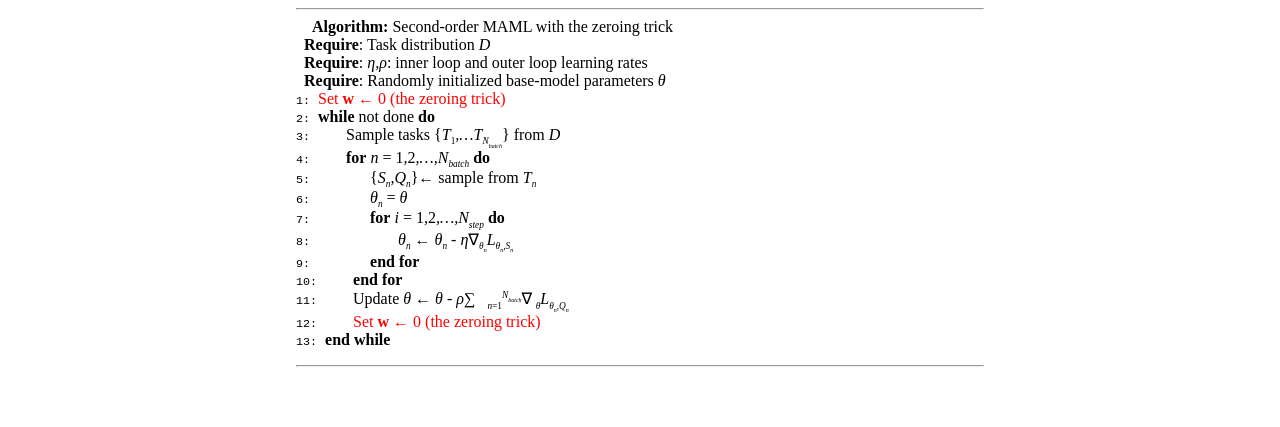
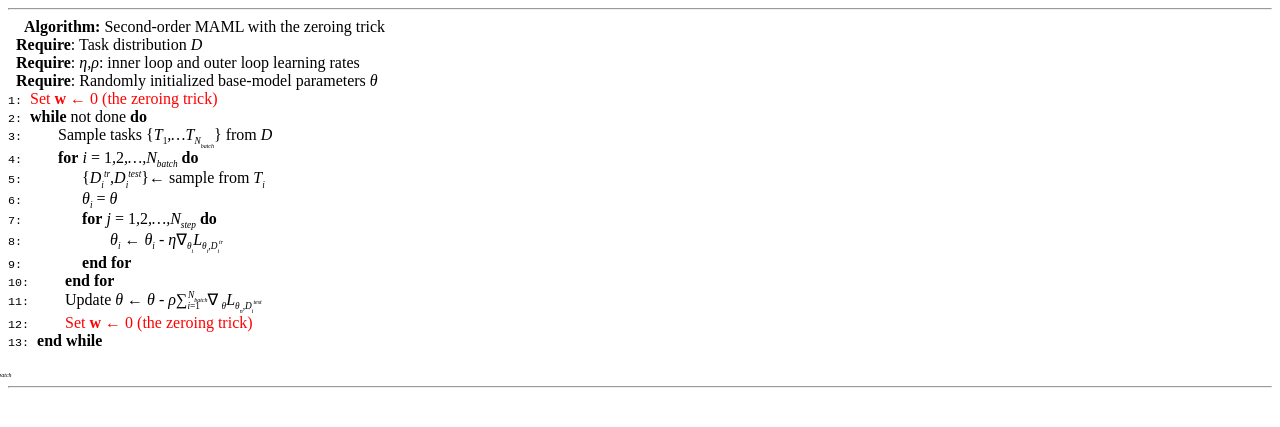
Before and after one commit to blogosfair/Classification-layer-Initialization-in-MAML, a Jekyll site: the page assets/html/2022-12-01-classification-layer-initialization-in-maml/algorithm.html, which Jekyll copies as it is, in a window 1280 px wide. Shown: the top 427 px of the page. Built offline with Jekyll 4.4.1, drawn with Linux system fonts in a browser that asks for light colours.

Commit message:
Added html

```diff
--- a/assets/html/2022-12-01-classification-layer-initialization-in-maml/algorithm.html
+++ b/assets/html/2022-12-01-classification-layer-initialization-in-maml/algorithm.html
@@ -1,5 +1,5 @@
 
-<html style="width: min(704px, 100%);margin: auto;">
+<html >
 <head><title></title>
 <meta http-equiv="Content-Type" content="text/html; charset=iso-8859-1">
 <meta name="generator" content="TeX4ht (http://www.tug.org/tex4ht/)">
@@ -201,7 +200,7 @@ class="cmsy-10">} </span>from <span
 class="cmmi-10">D</span>        </span><br class="algorithmic"/><span class="label-11.99997pt">  <span
 class="ptmr7t-x-x-90">4:</span> </span>&#xA0;<span  class="algorithmic">       <span
 class="ptmb7t-">for</span>&#x00A0;<span
-class="cmmi-10">n </span><span
+class="cmmi-10">i </span><span
 class="cmr-10">= 1</span><span
 class="cmmi-10">,</span><span
 class="cmr-10">2</span><span
@@ -212,21 +211,23 @@ class="cmmi-7">batch</span></sub>&#x00A0;<span
 class="ptmb7t-">do</span>        </span><br class="algorithmic"/><span class="label-11.99997pt">  <span
 class="ptmr7t-x-x-90">5:</span> </span>&#xA0;<span  class="algorithmic">             <span
 class="cmsy-10">{</span><span
-class="cmmi-10">S</span><sub><span
-class="cmmi-7">n</span></sub><span
-class="cmmi-10">,Q</span><sub><span
-class="cmmi-7">n</span></sub><span
+class="cmmi-10">D</span><sub><span
+class="cmmi-7">i</span></sub><sup><span
+class="cmmi-7">tr</span></sup><span
+class="cmmi-10">,D</span><sub><span
+class="cmmi-7">i</span></sub><sup><span
+class="cmmi-7">test</span></sup><span
 class="cmsy-10">}&#x2190; </span>sample from <span
 class="cmmi-10">T</span><sub><span
-class="cmmi-7">n</span></sub>        </span><br class="algorithmic"/><span class="label-11.99997pt">  <span
+class="cmmi-7">i</span></sub>        </span><br class="algorithmic"/><span class="label-11.99997pt">  <span
 class="ptmr7t-x-x-90">6:</span> </span>&#xA0;<span  class="algorithmic">             <span
 class="cmmi-10">&#x03B8;</span><sub><span
-class="cmmi-7">n</span></sub> <span
+class="cmmi-7">i</span></sub> <span
 class="cmr-10">= </span><span
 class="cmmi-10">&#x03B8;</span>        </span><br class="algorithmic"/><span class="label-11.99997pt">  <span
 class="ptmr7t-x-x-90">7:</span> </span>&#xA0;<span  class="algorithmic">             <span
 class="ptmb7t-">for</span>&#x00A0;<span
-class="cmmi-10">i </span><span
+class="cmmi-10">j </span><span
 class="cmr-10">= 1</span><span
 class="cmmi-10">,</span><span
 class="cmr-10">2</span><span
@@ -237,20 +238,21 @@ class="cmmi-7">step</span></sub>&#x00A0;<span
 class="ptmb7t-">do</span>        </span><br class="algorithmic"/><span class="label-11.99997pt">  <span
 class="ptmr7t-x-x-90">8:</span> </span>&#xA0;<span  class="algorithmic">                    <span
 class="cmmi-10">&#x03B8;</span><sub><span
-class="cmmi-7">n</span></sub> <span
+class="cmmi-7">i</span></sub> <span
 class="cmsy-10">&#x2190; </span><span
 class="cmmi-10">&#x03B8;</span><sub><span
-class="cmmi-7">n</span></sub> <span
+class="cmmi-7">i</span></sub> <span
 class="cmsy-10">- </span><span
 class="cmmi-10">&#x03B7;</span><span
 class="cmsy-10">&#x2207;</span><sub><span
 class="cmmi-7">&#x03B8;</span><sub><span
-class="cmmi-5">n</span></sub></sub><span
+class="cmmi-5">i</span></sub></sub><span
 class="cmmi-10">L</span><sub><span
 class="cmmi-7">&#x03B8;</span><sub><span
-class="cmmi-5">n</span></sub><span
-class="cmmi-7">,S</span><sub><span
-class="cmmi-5">n</span></sub></sub>        </span><br class="algorithmic"/><span class="label-11.99997pt">  <span
+class="cmmi-5">i</span></sub><span
+class="cmmi-7">,D</span><sub><span
+class="cmmi-5">i</span></sub><sup><span
+class="cmmi-5">tr</span></sup></sub>        </span><br class="algorithmic"/><span class="label-11.99997pt">  <span
 class="ptmr7t-x-x-90">9:</span> </span>&#xA0;<span  class="algorithmic">             <span
 class="ptmb7t-">end</span>&#x00A0;<span
 class="ptmb7t-">for</span>        </span><br class="algorithmic"/><span class="label-11.99997pt"> <span
@@ -263,9 +265,9 @@ class="cmsy-10">&#x2190; </span><span
 class="cmmi-10">&#x03B8; </span><span
 class="cmsy-10">- </span><span
 class="cmmi-10">&#x03C1;</span><span
-class="cmex-10">&#x2211;</span>   <sub><span
-class="cmmi-7">n</span><span
-class="cmr-7">=1</span></sub><sup><span
+class="cmex-10">&#x2211;</span>   <sub style="margin-left: -12px;"><span
+class="cmmi-7">i</span><span
+class="cmr-7">=1</span></sub><sup style="margin-left: -12px;"><span
 class="cmmi-7">N</span><sub><span
 class="cmmi-5">batch</span></sub></sup><span
 class="cmsy-10">&#x2207;</span><sub> <span
@@ -273,8 +275,9 @@ class="cmmi-7">&#x03B8;</span></sub><span
 class="cmmi-10">L</span><sub><span
 class="cmmi-7">&#x03B8;</span><sub><span
 class="cmmi-5">n</span></sub><span
-class="cmmi-7">,Q</span><sub><span
-class="cmmi-5">n</span></sub></sub>        </span><br class="algorithmic"/><span class="label-11.99997pt"> <span
+class="cmmi-7">,D</span><sub><span
+class="cmmi-5">i</span></sub><sup><span
+class="cmmi-5">test</span></sup></sub>        </span><br class="algorithmic"/><span class="label-11.99997pt"> <span
 class="ptmr7t-x-x-90">12:</span> </span>&#xA0;<span  class="algorithmic">       <span id="textcolor2">Set <span
 class="cmbx-10">w </span><span
 class="cmsy-10">&#x2190; </span><span
@@ -283,7 +286,7 @@ class="ptmr7t-x-x-90">13:</span> </span>&#xA0;<span  class="algorithmic"><span
 class="ptmb7t-">end</span>&#x00A0;<span
 class="ptmb7t-">while</span></span>
 <!--l. 39--><p class="noindent" ></div>
-
+                               <sup style="margin-left: -16px;"><span class="cmmi-7">N</span><sub><span class="cmmi-5">batch</span></sub></sup>
 
 </div><hr class="endfloat" />
 </div>
```
Also changed, not shown: other parts of assets/html/2022-12-01-classification-layer-initialization-in-maml/algorithm.html (+3 -4 lines).
